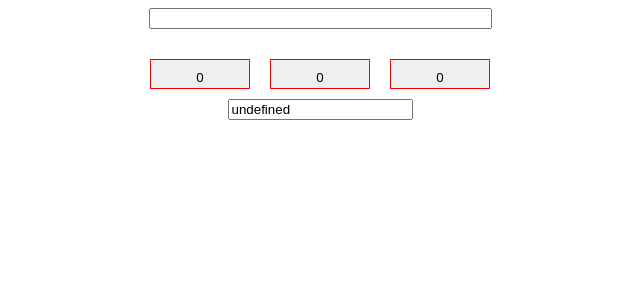
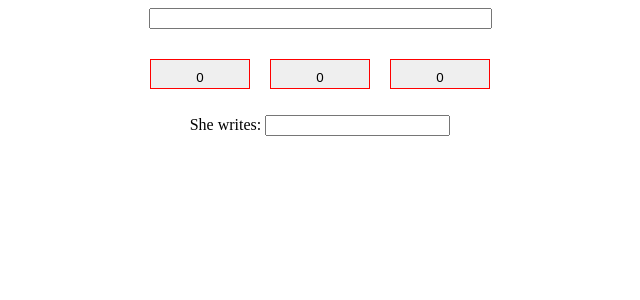
Before and after one commit to papkovskaya/angular-interview-task, an Angular app in the folder interview-task/: page / in a window 1280 px wide. Shown: the top 300 px of the page, without its empty margins (320-960 px from the left). Built offline with nearby package versions, Linux system fonts and the light colour scheme.

Commit message:
create service to use message into the components

```diff
--- a/interview-task/package.json
+++ b/interview-task/package.json
@@ -24,7 +24,7 @@
     "@ngrx/router-store": "^9.0.0",
     "@ngrx/store": "^9.0.0",
     "@ngrx/store-devtools": "^9.0.0",
-    "rxjs": "~6.5.4",
+    "rxjs": "^6.5.4",
     "tslib": "^1.10.0",
     "zone.js": "~0.10.2"
   },
--- a/interview-task/src/app/components/input-message/input-message.component.html
+++ b/interview-task/src/app/components/input-message/input-message.component.html
@@ -1 +1 @@
-<input type="text" [(ngModel)]="message">
+<input type="text" #message (keyup)="newMessage(message.value)">
--- a/interview-task/src/app/components/input-message/input-message.component.ts
+++ b/interview-task/src/app/components/input-message/input-message.component.ts
@@ -1,4 +1,5 @@
 import { Component, OnInit } from '@angular/core';
+import { MessageService } from '../../message.service';
 
 @Component({
   selector: 'app-input-message',
@@ -7,11 +8,15 @@ import { Component, OnInit } from '@angular/core';
 })
 export class InputMessageComponent implements OnInit {
 
-  constructor() { }
+  message: string;
 
-  public message: string = "";
+  constructor(private data: MessageService) { }
 
   ngOnInit(): void {
   }
 
+  newMessage(newMessage: string) {
+    this.data.changeMessage(newMessage);
+  }
+
 }
--- a/interview-task/src/app/components/output-message/output-message.component.html
+++ b/interview-task/src/app/components/output-message/output-message.component.html
@@ -1 +1,3 @@
-<input type="text" [value]="message" readonly>
+<p>
+    She writes: <input type="text" [value]="message" readonly>
+</p>
--- a/interview-task/src/app/components/output-message/output-message.component.ts
+++ b/interview-task/src/app/components/output-message/output-message.component.ts
@@ -1,4 +1,5 @@
 import { Component, OnInit } from '@angular/core';
+import { MessageService } from '../../message.service';
 
 @Component({
   selector: 'app-output-message',
@@ -7,9 +8,12 @@ import { Component, OnInit } from '@angular/core';
 })
 export class OutputMessageComponent implements OnInit {
 
-  constructor() { }
+  message: string;
+
+  constructor(private data: MessageService) { }
 
   ngOnInit(): void {
+    this.data.currentMessage.subscribe(message => this.message = message);
   }
 
 }
--- /dev/null
+++ b/interview-task/src/app/message.service.ts
@@ -0,0 +1,17 @@
+import { Injectable } from '@angular/core';
+import { BehaviorSubject } from 'rxjs';
+
+@Injectable({
+  providedIn: 'root'
+})
+export class MessageService {
+
+  private messageSource = new BehaviorSubject<string>("");
+  currentMessage = this.messageSource.asObservable();
+
+  constructor() { }
+
+  changeMessage(message: string) {
+    this.messageSource.next(message);
+  }
+}
```
Also changed, not shown: 1 other file (tests, documents, lock files or other folders).
